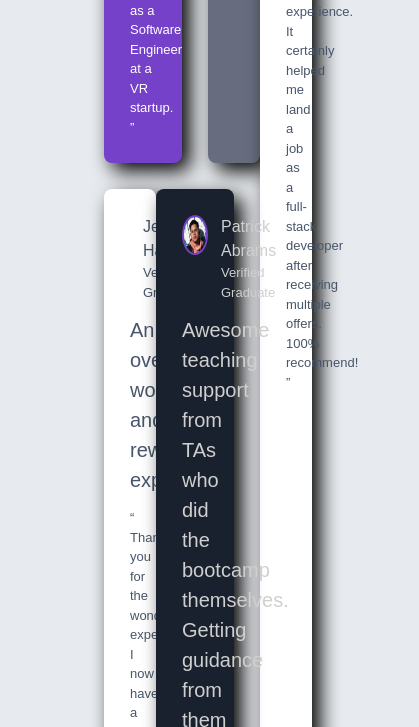
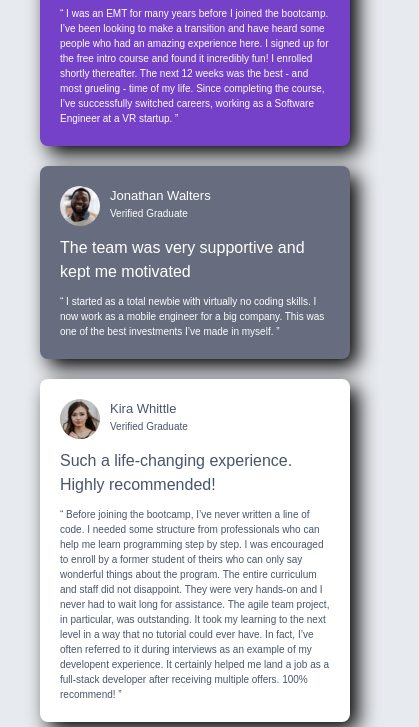
Before and after one commit to ManuGolem/testimonial-grid-section, a website built with Vite: page index.html in a window 390 px wide. Shown: the part 274-1001 px from the top of the page, 419 px wide, since content can reach past the window. Built offline with nearby package versions, Linux system fonts and the light colour scheme.

Commit message:
responsive mode

```diff
--- a/index.html
+++ b/index.html
@@ -13,9 +13,13 @@
         <link href="src/style.css" rel="stylesheet" />
     </head>
 
-    <body class="h-screen bg-gris-suave flex flex-col justify-center">
+    <body
+        class="h-screen bg-gris-suave flex flex-col md:justify-center p-16 py-32"
+    >
         <main>
-            <section class="grid grid-cols-4 grid-rows-2 gap-8 pt-32 px-32">
+            <section
+                class="md:grid md:grid-cols-4 md:grid-rows-2 md:gap-8 md:pt-32 md:px-32 flex flex-col gap-8"
+            >
                 <article
                     class="col-span-2 bg-violeta-fuerte text-white relative"
                 >
--- a/src/style.css
+++ b/src/style.css
@@ -77,3 +77,21 @@ footer {
     z-index: -1;
     margin-right: 3rem;
 }
+
+@media (width <=800px) {
+    * {
+        font-size: 10px;
+    }
+
+    article {
+        header {
+            h1 {
+                font-size: 13px;
+            }
+        }
+
+        h2 {
+            font-size: 16px;
+        }
+    }
+}
```
